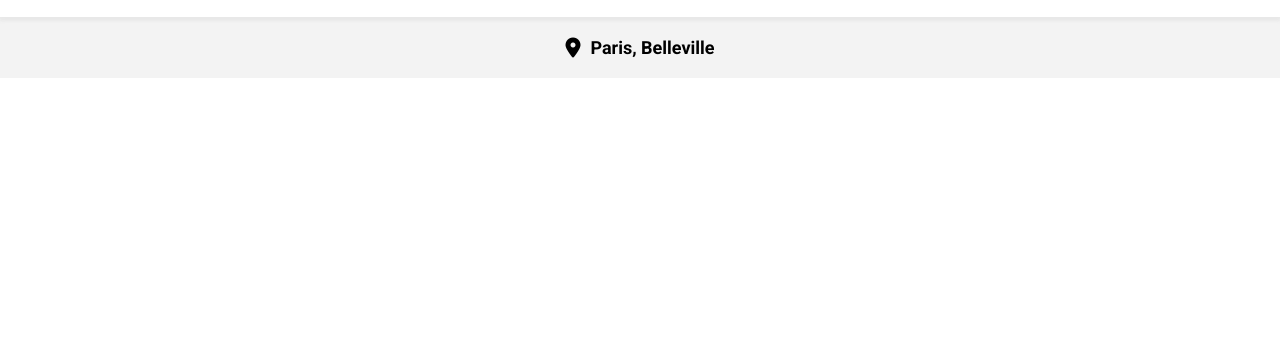
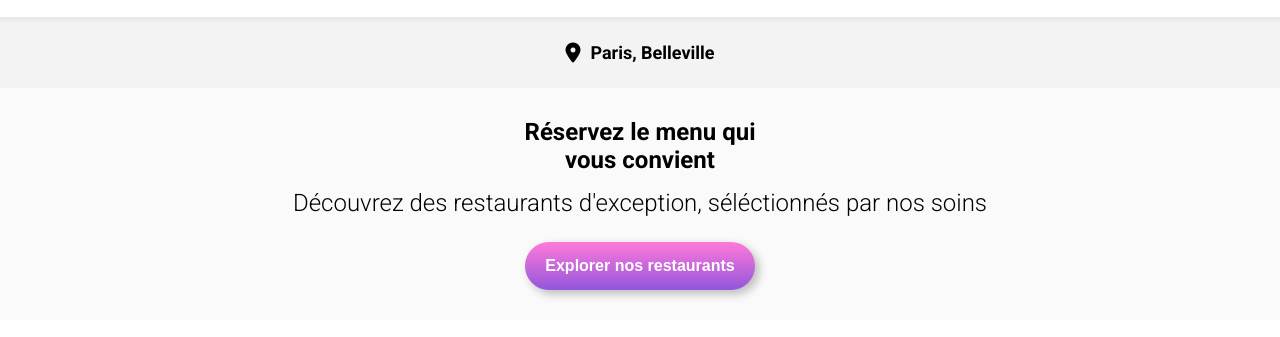
Before and after one commit to soumeyadevs/oh-my-food, a plain HTML site: page index.html in a window 1280 px wide. Shown: the part 61-398 px from the top of the page. Drawn offline with Linux system fonts and the light colour scheme; a web font is replaced by a local one.

Commit message:
explorer et button gradients

```diff
--- a/index.html
+++ b/index.html
@@ -12,12 +12,19 @@
     <header>
         <h1>ohmyfood</h1>
     </header>
-
+<!-- header localisation city -->
     <main>
         <div class="localisation">
             <i class="fa-solid fa-location-dot"></i>
             <h2>Paris, Belleville</h2>
         </div>
+
+<!--section explorer -->
+        <section class="explorer">
+            <h2>Réservez le menu qui <br>vous convient</h2>
+            <p>Découvrez des restaurants d'exception, séléctionnés par nos soins</p>
+            <button>Explorer nos restaurants</button>
+        </section>
     </main>
 </body>
 </html>
--- a/style.css
+++ b/style.css
@@ -29,7 +29,7 @@ main .localisation{
     gap: 10px;
     background-color: #f3f3f3;
     text-align: center;
-    padding: 20px;
+    padding: 25px;
 }
 
 main .localisation i{
@@ -38,3 +38,32 @@ main .localisation i{
 .localisation h2{
     font-size: large;
 }
+
+/*section explorer*/
+
+.explorer{
+    padding: 30px;
+    text-align: center;
+    background-color: #fafafa;
+}
+
+.explorer p{
+    font-weight: 300;
+    font-size: x-large;
+    margin: 15px 0;
+}
+
+/*button explorer*/
+
+.explorer button{
+    background-image: linear-gradient(0deg,#9356DC,#FF79DA);
+    padding: 15px 20px;
+    border-radius: 100px;
+    color: white;
+    font-weight: bold;
+    font-size: medium;
+    border: none;
+    cursor: pointer;
+    box-shadow: 0.25rem 0.25rem 10px rgb(0 0 0 / 25%);
+    margin-top: 10px;
+}
```
